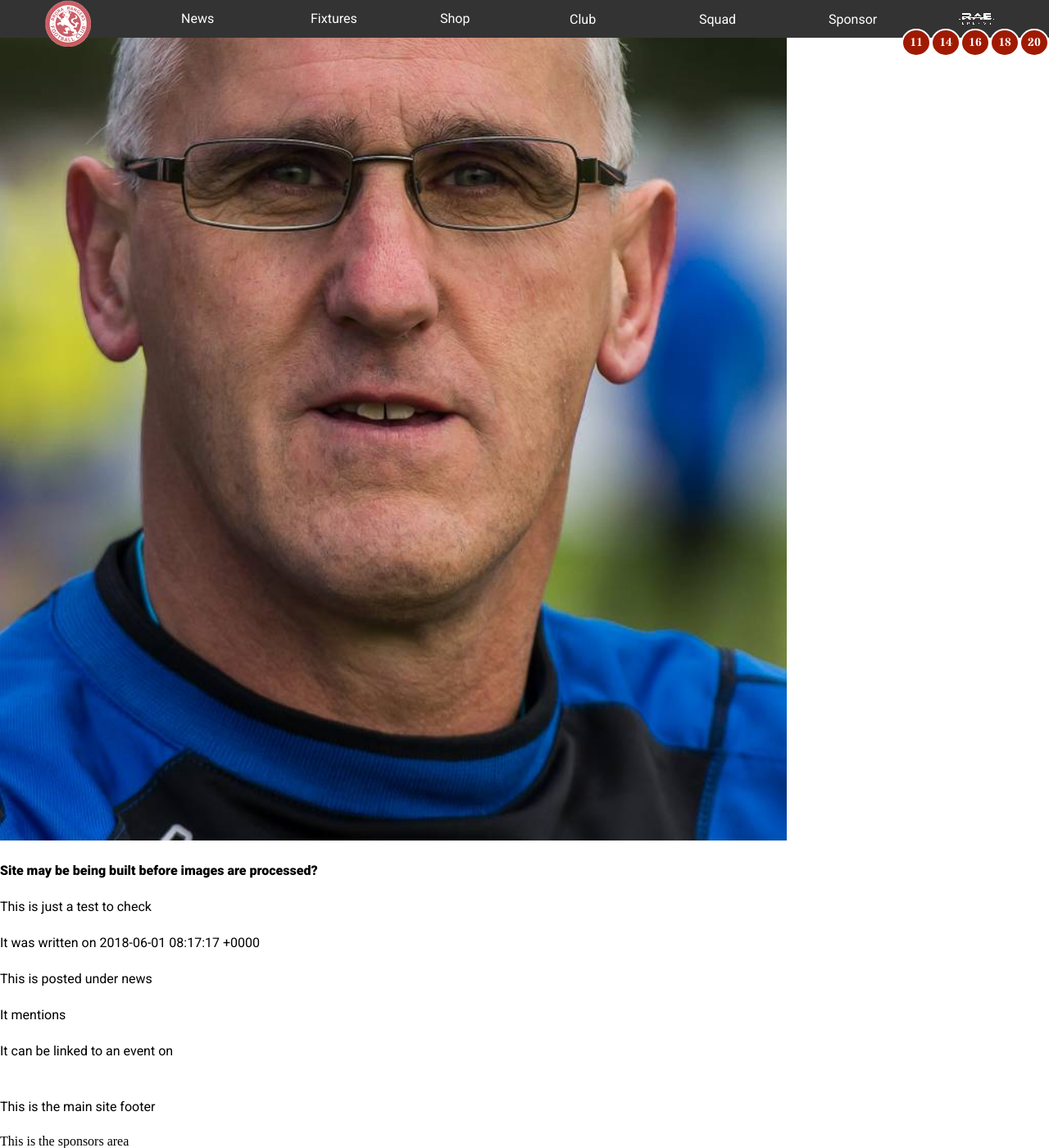
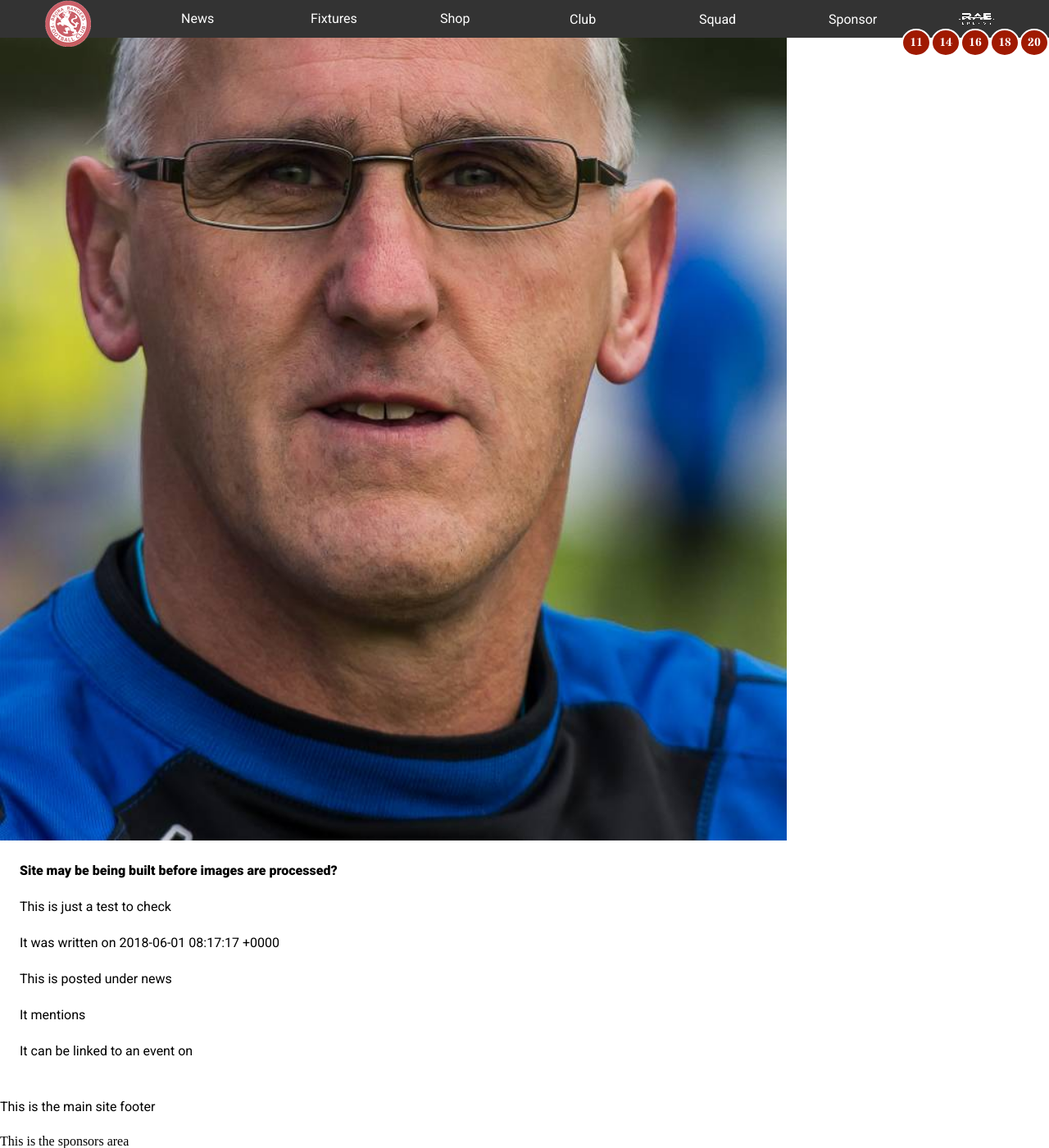
Before and after one commit to digitalbrora/club-website, a Jekyll site: the page built from _posts/articles/2018-06-01-another-image-test.md, in a window 1280 px wide and 1400 px high, scrolled down 467 px. Shown: the whole window at 82% size. Built offline with Jekyll 4.4.1, drawn with Linux system fonts in a browser that asks for light colours; a script that is not in the unit is left out.

Commit message:
Start main content layouts

```diff
--- a/css/main.css
+++ b/css/main.css
@@ -155,3 +155,10 @@
   @media (min-width: 600px) {
     main {
       grid-template-areas: "main main main sidebar" "footer footer footer footer"; } }
+
+.main-header {
+  width: 100%; }
+
+.news-article {
+  width: 95%;
+  justify-self: center; }
```
Also changed, not shown: build/scss/_layout.scss (+9 -0 lines).
